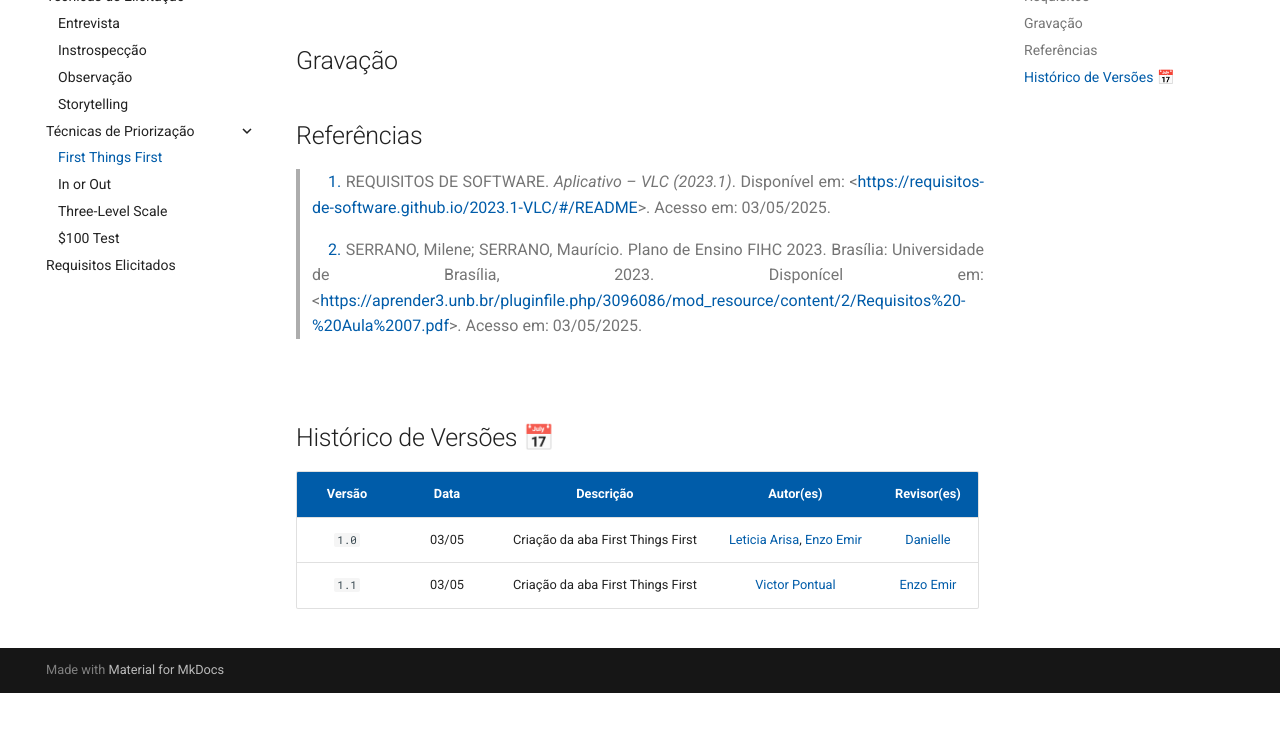
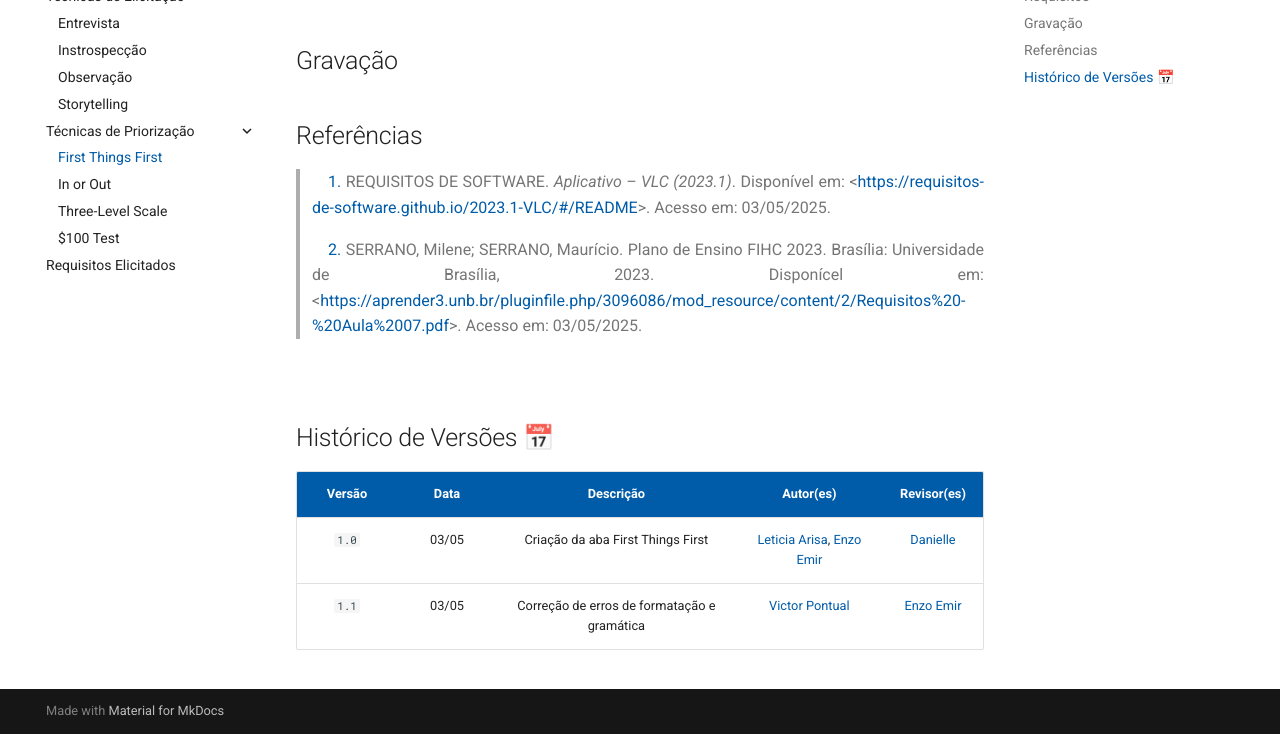
Before and after one commit to eduardodpms/REQ-FGTS, an MkDocs documentation site: the page built from docs/Elicitacao/Tecnicas-de-Priorizacao/First-Things-First.md, in a window 1280 px wide and 900 px high, scrolled down 2099 px, cut to the strip 166-900 px from the top of the window. Built offline with MkDocs 1.6.1 and Material for MkDocs 9.7.7, drawn with Linux system fonts in a browser that asks for light colours; comment, search, counter and statistics services are not loaded; before the commit the page ends 2958 px from its top, so only the background shows below that.

Commit message:
Update First-Things-First.md

```diff
--- a/docs/Elicitacao/Tecnicas-de-Priorizacao/First-Things-First.md
+++ b/docs/Elicitacao/Tecnicas-de-Priorizacao/First-Things-First.md
@@ -71,4 +71,4 @@ Legenda:
 | Versão | Data | Descrição | Autor(es) | Revisor(es) |
 | :-: | :-: | :-: | :-: | :-: |
 | `1.0`  | 03/05 | Criação da aba First Things First | [Leticia Arisa](https://github.com/Leticia-Arisa-K-Higa), [Enzo Emir](https://github.com/EnzoEmir) | [Danielle](https://github.com/danielle-soaress) |
-| `1.1`  | 03/05 | Criação da aba First Things First | [Victor Pontual](https://github.com/VictorPontual) | [Enzo Emir](https://github.com/EnzoEmir) |
+| `1.1`  | 03/05 | Correção de erros de formatação e gramática | [Victor Pontual](https://github.com/VictorPontual) | [Enzo Emir](https://github.com/EnzoEmir) |
```
